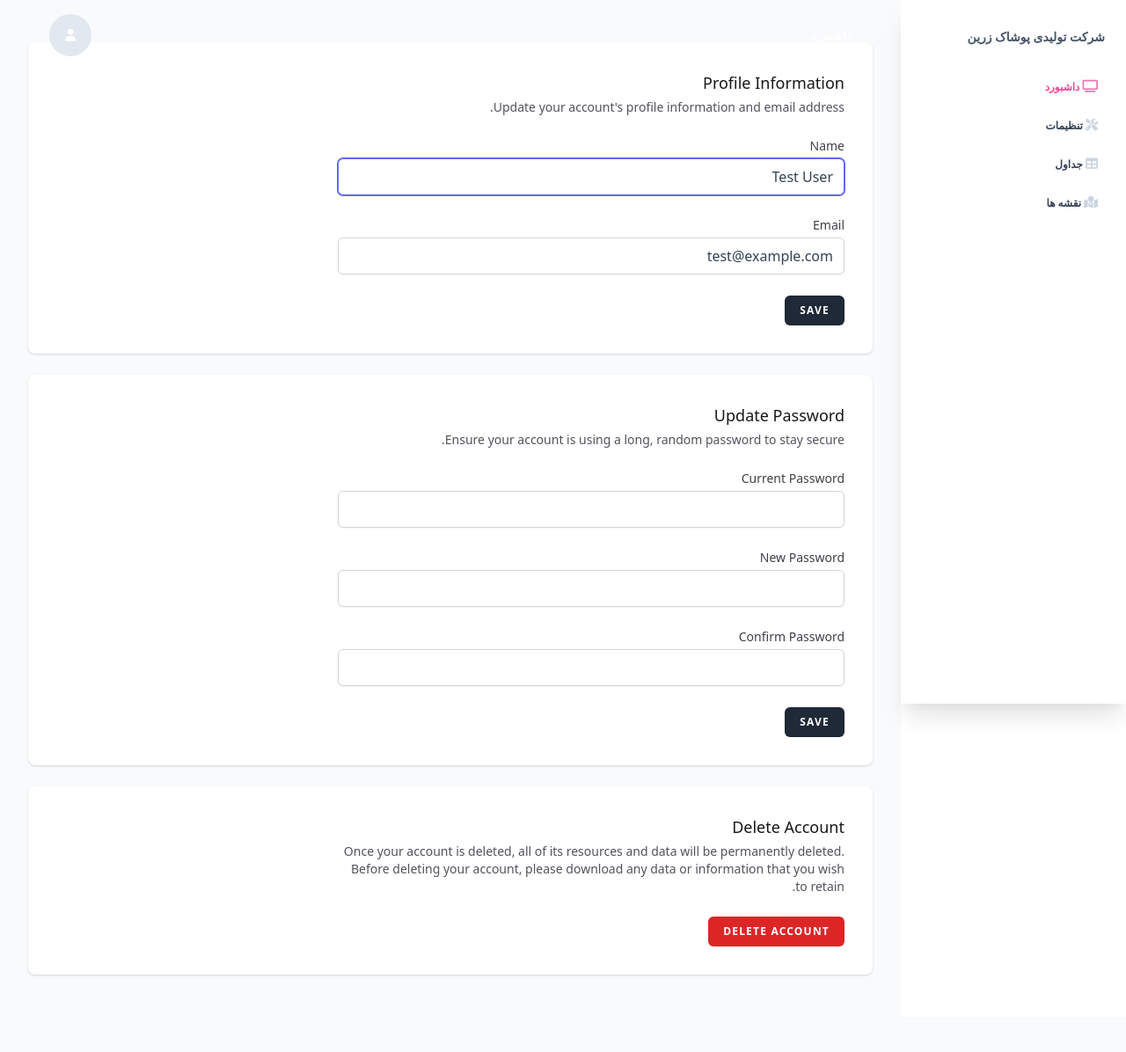
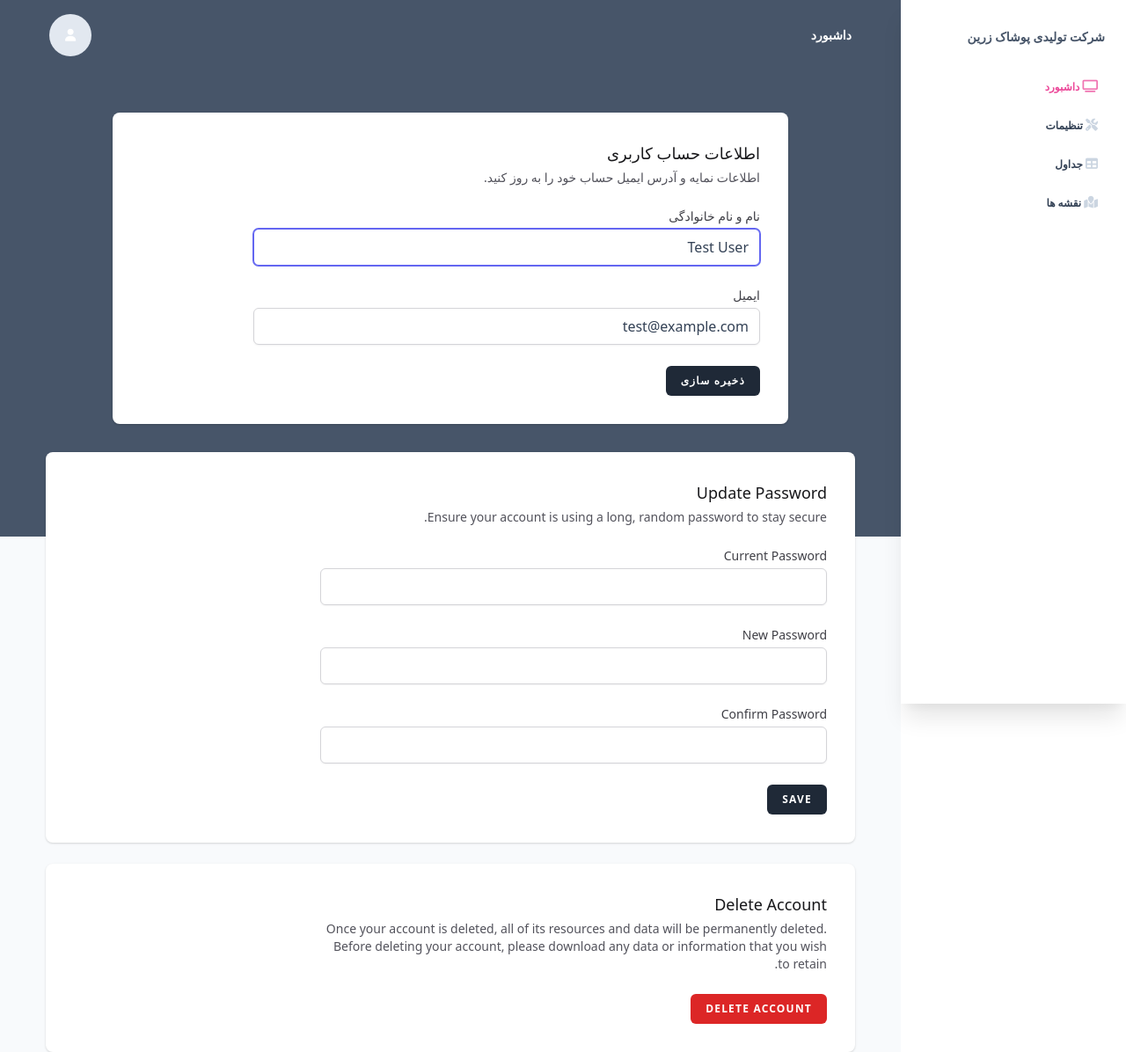
Before and after one commit to MahdiRezaeiDev/zarrin, a Laravel app: page /profile in a window 1280 px wide. Shown: the whole page at 88% size. Before the commit the page ends 1109 px from the top, so only its background shows below. Run offline with Laravel 12, Linux system fonts and the light colour scheme; a user stored in the database is signed in; data comes from the database, SQL or seed files in the repository; style sheets or scripts are compiled from the project's sources; some web fonts are replaced.

Commit message:
Update styles and localize profile information in Persian

```diff
--- a/resources/views/dashboard.blade.php
+++ b/resources/views/dashboard.blade.php
@@ -1,5 +1,5 @@
 <x-app-layout>
-    <div class="relative bg-pink-600 md:pt-32 pb-32 pt-12">
+    <div class="relative bg-blueGray-600 md:pt-32 pb-32 pt-12">
         <div class="px-4 md:px-5 mx-auto w-full">
             <div>
                 <div class="flex flex-wrap">
--- a/resources/views/profile/edit.blade.php
+++ b/resources/views/profile/edit.blade.php
@@ -1,18 +1,13 @@
 <x-app-layout>
-    <x-slot name="header">
-        <h2 class="font-semibold text-xl text-gray-800 leading-tight">
-            {{ __('Profile') }}
-        </h2>
-    </x-slot>
-
-    <div class="py-12">
-        <div class="max-w-7xl mx-auto sm:px-6 lg:px-8 space-y-6">
-            <div class="p-4 sm:p-8 bg-white shadow sm:rounded-lg">
-                <div class="max-w-xl">
-                    @include('profile.partials.update-profile-information-form')
-                </div>
+    <div class="bg-blueGray-600 md:pt-32 pb-32 pt-12">
+        <div class="p-4 w-9/12 mx-auto sm:p-8 bg-white shadow sm:rounded-lg">
+            <div class="max-w-xl">
+                @include('profile.partials.update-profile-information-form')
             </div>
-
+        </div>
+    </div>
+    <div class="px-4 md:px-5 mx-auto w-full -m-24">
+        <div class="max-w-5xl mx-auto sm:px-6 lg:px-8 space-y-6">
             <div class="p-4 sm:p-8 bg-white shadow sm:rounded-lg">
                 <div class="max-w-xl">
                     @include('profile.partials.update-password-form')
--- a/resources/views/profile/partials/update-profile-information-form.blade.php
+++ b/resources/views/profile/partials/update-profile-information-form.blade.php
@@ -1,11 +1,11 @@
 <section>
     <header>
         <h2 class="text-lg font-medium text-gray-900">
-            {{ __('Profile Information') }}
+            {{ __('اطلاعات حساب کاربری') }}
         </h2>
 
         <p class="mt-1 text-sm text-gray-600">
-            {{ __("Update your account's profile information and email address.") }}
+            {{ __('اطلاعات نمایه و آدرس ایمیل حساب خود را به روز کنید.') }}
         </p>
     </header>
 
@@ -18,22 +18,25 @@
         @method('patch')
 
         <div>
-            <x-input-label for="name" :value="__('Name')" />
-            <x-text-input id="name" name="name" type="text" class="mt-1 block w-full" :value="old('name', $user->name)" required autofocus autocomplete="name" />
+            <x-input-label for="name" :value="__('نام و نام خانوادگی')" />
+            <x-text-input id="name" name="name" type="text" class="mt-1 block w-full" :value="old('name', $user->name)"
+                required autofocus autocomplete="name" />
             <x-input-error class="mt-2" :messages="$errors->get('name')" />
         </div>
 
         <div>
-            <x-input-label for="email" :value="__('Email')" />
-            <x-text-input id="email" name="email" type="email" class="mt-1 block w-full" :value="old('email', $user->email)" required autocomplete="username" />
+            <x-input-label for="email" :value="__('ایمیل')" />
+            <x-text-input id="email" name="email" type="email" class="mt-1 block w-full" :value="old('email', $user->email)"
+                required autocomplete="username" />
             <x-input-error class="mt-2" :messages="$errors->get('email')" />
 
-            @if ($user instanceof \Illuminate\Contracts\Auth\MustVerifyEmail && ! $user->hasVerifiedEmail())
+            @if ($user instanceof \Illuminate\Contracts\Auth\MustVerifyEmail && !$user->hasVerifiedEmail())
                 <div>
                     <p class="text-sm mt-2 text-gray-800">
                         {{ __('Your email address is unverified.') }}
 
-                        <button form="send-verification" class="underline text-sm text-gray-600 hover:text-gray-900 rounded-md focus:outline-none focus:ring-2 focus:ring-offset-2 focus:ring-indigo-500">
+                        <button form="send-verification"
+                            class="underline text-sm text-gray-600 hover:text-gray-900 rounded-md focus:outline-none focus:ring-2 focus:ring-offset-2 focus:ring-indigo-500">
                             {{ __('Click here to re-send the verification email.') }}
                         </button>
                     </p>
@@ -48,16 +51,11 @@
         </div>
 
         <div class="flex items-center gap-4">
-            <x-primary-button>{{ __('Save') }}</x-primary-button>
+            <x-primary-button>{{ __('ذخیره سازی') }}</x-primary-button>
 
             @if (session('status') === 'profile-updated')
-                <p
-                    x-data="{ show: true }"
-                    x-show="show"
-                    x-transition
-                    x-init="setTimeout(() => show = false, 2000)"
-                    class="text-sm text-gray-600"
-                >{{ __('Saved.') }}</p>
+                <p x-data="{ show: true }" x-show="show" x-transition x-init="setTimeout(() => show = false, 2000)"
+                    class="text-sm text-gray-600">{{ __('Saved.') }}</p>
             @endif
         </div>
     </form>
```
Also changed, not shown: 3 other files.
